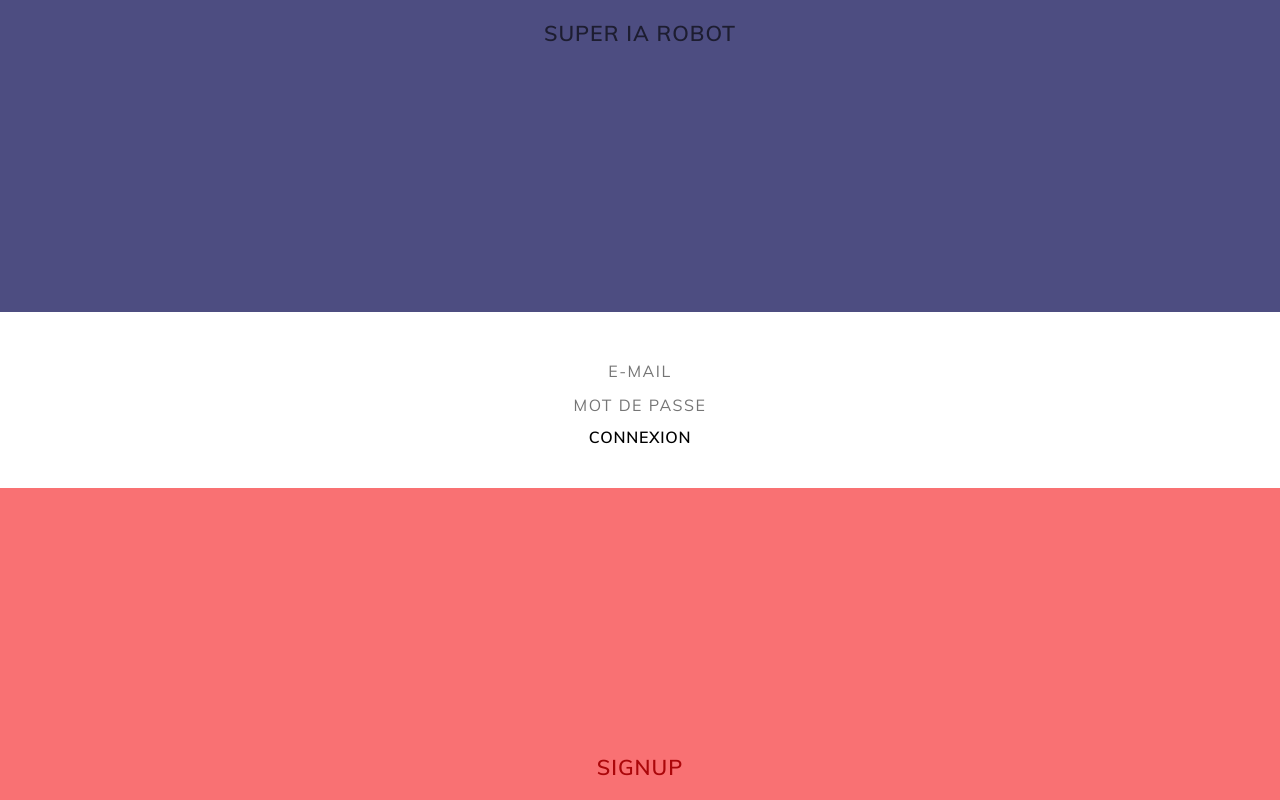
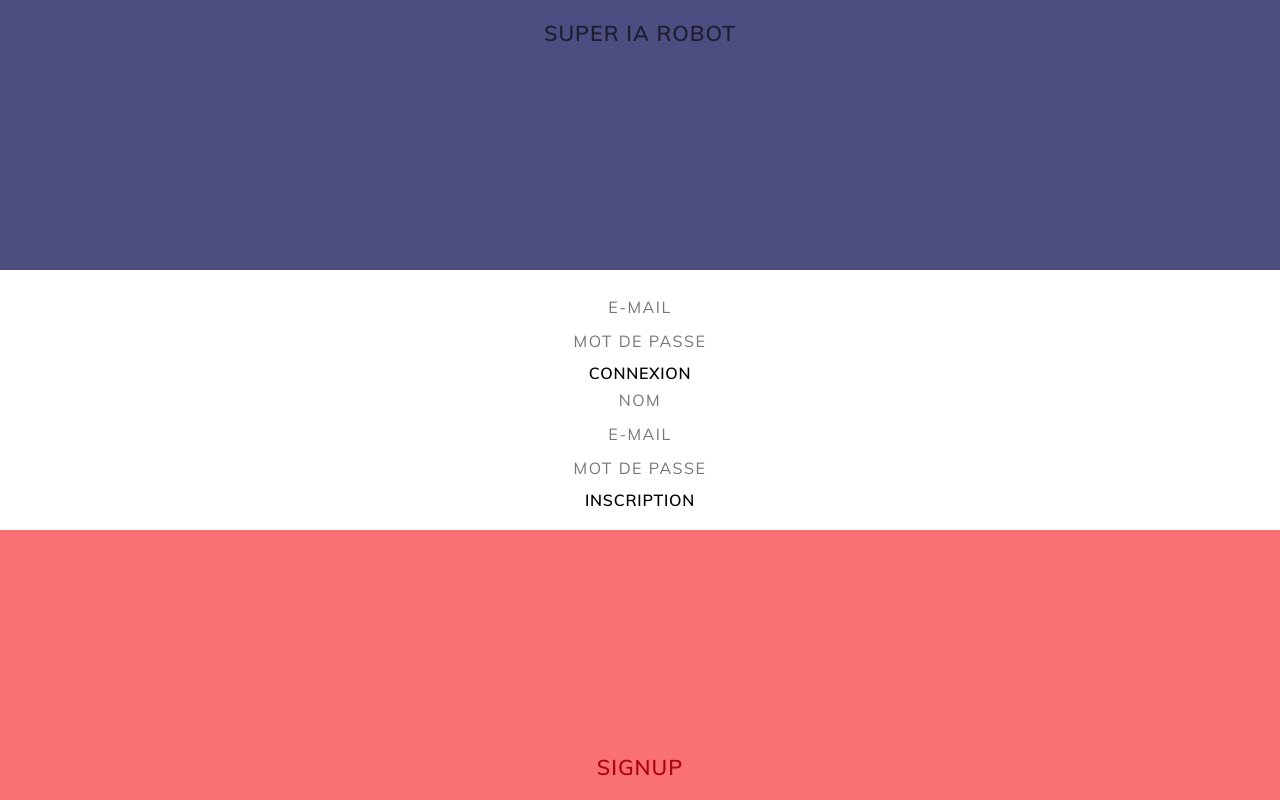
Before and after one commit to ardailler/Super_AI_Robot, a Vue app in the folder serveur/frontend/: page /login in a window 1280 px wide. Built offline with nearby package versions, Linux system fonts and the light colour scheme; what @websanova/vue-auth would draw is missing.

Commit message:
update registration

```diff
--- a/serveur/frontend/src/components/page/Login.vue
+++ b/serveur/frontend/src/components/page/Login.vue
@@ -6,8 +6,9 @@
             </transition>
         </div>
         <div class="center">
-            <transition name="router-anim" enter-active-class="animated fadeIn" leave-active-class="animated fadeOut">
-                <form autocomplete="off" @submit.prevent="login" method="post" v-if="close">
+            <transition-group name="router-anim" enter-active-class="animated fadeIn" leave-active-class="animated fadeOut">
+                <!--SignIn-->
+                <form autocomplete="off" key="'SignIn'" @submit.prevent="login" method="post" v-if="close">
                     <div class="alert alert-danger" v-if="has_error">
                         <p class="body_2">Erreur, impossible de se connecter avec ces identifiants.</p>
                     </div>
@@ -21,35 +22,37 @@
                     </div>
                     <button type="submit" class="btn btn-default">Connexion</button>
                 </form>
-            </transition>
+                <!--SignUp-->
+                <form autocomplete="off" key="'SignUp'" @submit.prevent="register" method="post">
+                    <div class="alert alert-danger" v-if="has_error_signup">
+                        <p v-if="error == 'registration_validation_error'" class="body_2">Erreur(s) de validation, veuillez consulter le(s) message(s) ci-dessous.</p>
+                        <p v-else class="body_2">Erreur, impossible de s'inscrire pour le moment. Si le problème persiste, veuillez contacter un administrateur.</p>
+                    </div>
+
+                    <div class="form-group" v-bind:class="{ 'has-error': has_error_signup && errors.name }">
+                        <input type="text" id="name_signup" class="form-control body_2" placeholder="NOM" v-model="name">
+                        <span class="help-block body_2" v-if="has_error_signup && errors.name">{{ errors.name.message }}</span>
+                    </div>
+
+                    <div class="form-group" v-bind:class="{ 'has-error': has_error_signup && errors.email }">
+                        <input type="email" id="email_signup" class="form-control body_2" placeholder="E-MAIL" v-model="email_signup">
+                        <span class="help-block body_2" v-if="has_error_signup && errors.email">{{ errors.email.message }}</span>
+                    </div>
+
+                    <div class="form-group" v-bind:class="{ 'has-error': has_error_signup && errors.password }">
+                        <input type="password" id="password_signup" class="form-control body_2" placeholder="MOT DE PASSE" v-model="password_signup">
+                        <span class="help-block body_2" v-if="has_error_signup && errors.password">{{ errors.password.message }}</span>
+                    </div>
+
+                    <button type="submit" class="btn btn-default">Inscription</button>
+                </form>
+            </transition-group>
         </div>
         <div class="bottom">
             <transition name="router-anim" enter-active-class="animated fadeIn" leave-active-class="animated fadeOut">
                 <p class="subtitle_1" v-if="close" @click.prevent.stop="clickSignUp">SIGNUP</p>
             </transition>
         </div>
-
-
-        <!--<div class="card card-default">
-            <div class="card-header">Connexion</div>
-
-            <div class="card-body">
-                <div class="alert alert-danger" v-if="has_error">
-                    <p>Erreur, impossible de se connecter avec ces identifiants.</p>
-                </div>
-                <form autocomplete="off" @submit.prevent="login" method="post">
-                    <div class="form-group">
-                        <label for="email">E-mail</label>
-                        <input type="email" id="email" class="form-control" placeholder="user@example.com" v-model="email" required>
-                    </div>
-                    <div class="form-group">
-                        <label for="password">Mot de passe</label>
-                        <input type="password" id="password" class="form-control" v-model="password" required>
-                    </div>
-                    <button type="submit" class="btn btn-default">Connexion</button>
-                </form>
-            </div>
-        </div>-->
     </div>
 </template>
 
@@ -60,7 +63,16 @@
                 email: null,
                 password: null,
                 has_error: false,
-                close: false
+                close: false,
+
+
+                name: '',
+                email_signup: '',
+                password_signup: '',
+                has_error_signup: false,
+                error: '',
+                errors: {},
+                signin: false
             }
         },
         mounted() {
@@ -84,7 +96,7 @@
             login() {
                 // get the redirect object
                 // var redirect = this.$auth.redirect()
-                var app = this
+                let app = this
                 app.$auth.login({
                     data: {
                         email: app.email,
@@ -103,6 +115,39 @@
                     },
                     rememberMe: true,
                     fetchUser: true
+                })
+            },
+            register() {
+                let app = this
+                this.$auth.register({
+                    data: {
+                        name: app.name,
+                        email: app.email_signup,
+                        password: app.password_signup
+                    },
+                    success: function () {
+                        app.success_signup = true
+                        app.email = app.email_signup
+                        app.password = app.password_signup
+                        app.login()
+                        setTimeout(function () {
+                            app.$router.push({name: 'dashboard'})
+                        }, 1000)
+                    },
+                    error: function (res) {
+                        console.log(res.response.data)
+                        app.error = ''
+                        app.has_error_signup = true
+                        console.log('-----------')
+                        console.log(res.response.data.error)
+                        console.log(res.response.data.errmsg)
+                        if (res.response.data.error) {
+                            app.error = res.response.data.error
+                        } else if (res.response.data.name) {
+                            app.error = res.response.data.name === 'ValidationError' ? 'registration_validation_error' : res.response.data.name
+                        }
+                        app.errors = res.response.data.errors || {}
+                    }
                 })
             }
         }
@@ -148,8 +193,13 @@
         padding: 20px;
         flex: 2;
     }
+    .sign-page.close > .center {
+        flex: 0;
+    }
+    .sign-page.open > .center {
+        flex: 1;
+    }
     .sign-page > .center {
-        flex: 1;
         justify-content: center;
         padding: 20px;
     }
@@ -173,7 +223,7 @@
         color: var(--color-secondary-00);
     }
     .sign-page .center form {
-        position: absolute;
+        position: relative;
     }
     .sign-page .center .form-group {
         position: relative;
@@ -214,6 +264,21 @@
         -webkit-border-radius: 5px;
         -moz-border-radius: 5px;
         border-radius: 5px;
+        margin-bottom: 10px;
     }
-
+    .form-group.has-error {
+        background-color: var(--color-alert2);
+        color: var(--color-secondary-10);
+        -webkit-border-radius: 5px;
+        -moz-border-radius: 5px;
+        border-radius: 5px;
+        overflow: hidden;
+    }
+    .form-group.has-error > * {
+        background-color: var(--color-alert2);
+        color: var(--color-secondary-10);
+    }
+    .help-block {
+        text-align: center;
+    }
 </style>
```
Also changed, not shown: 2 other files (tests, documents, lock files or other folders).
